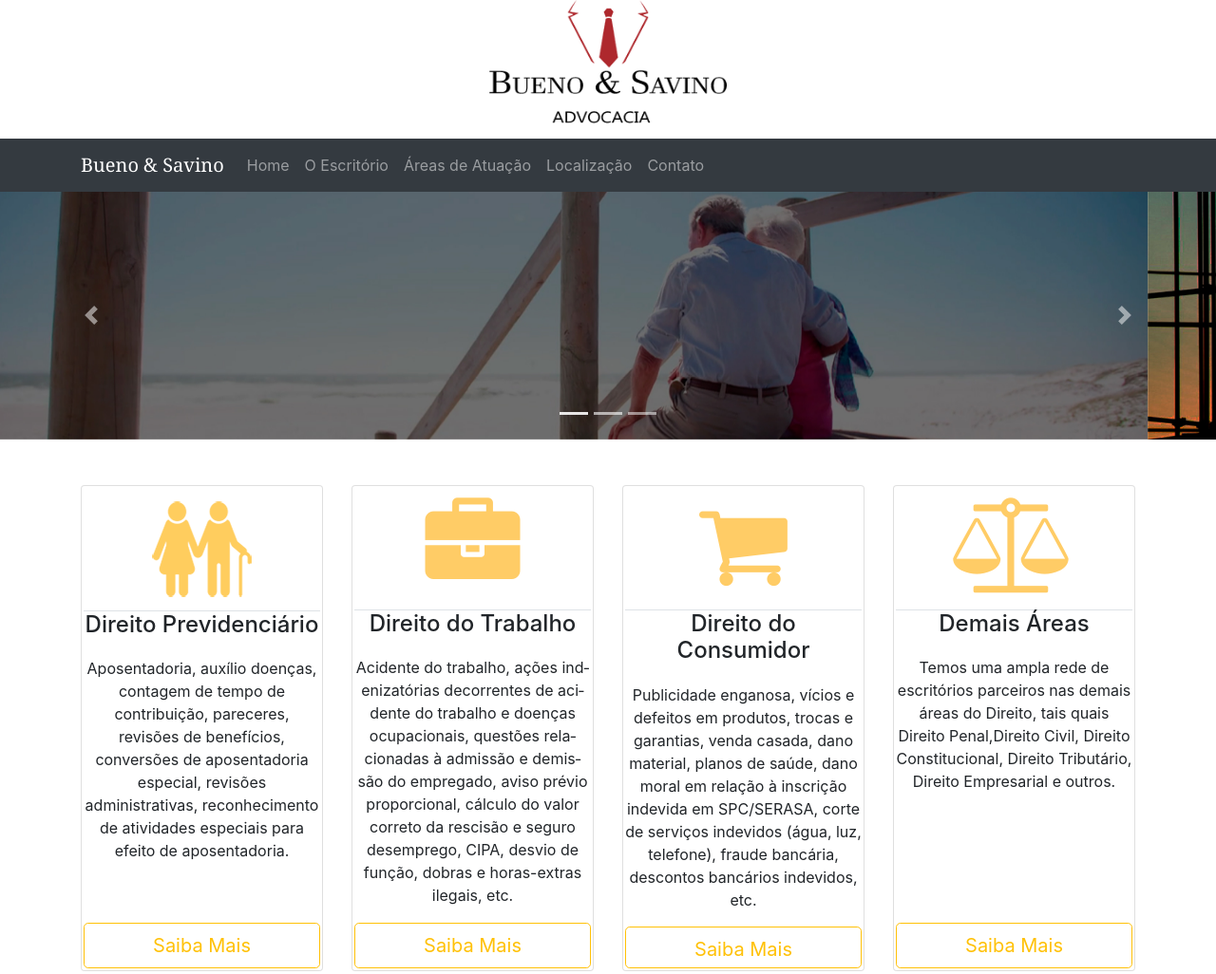
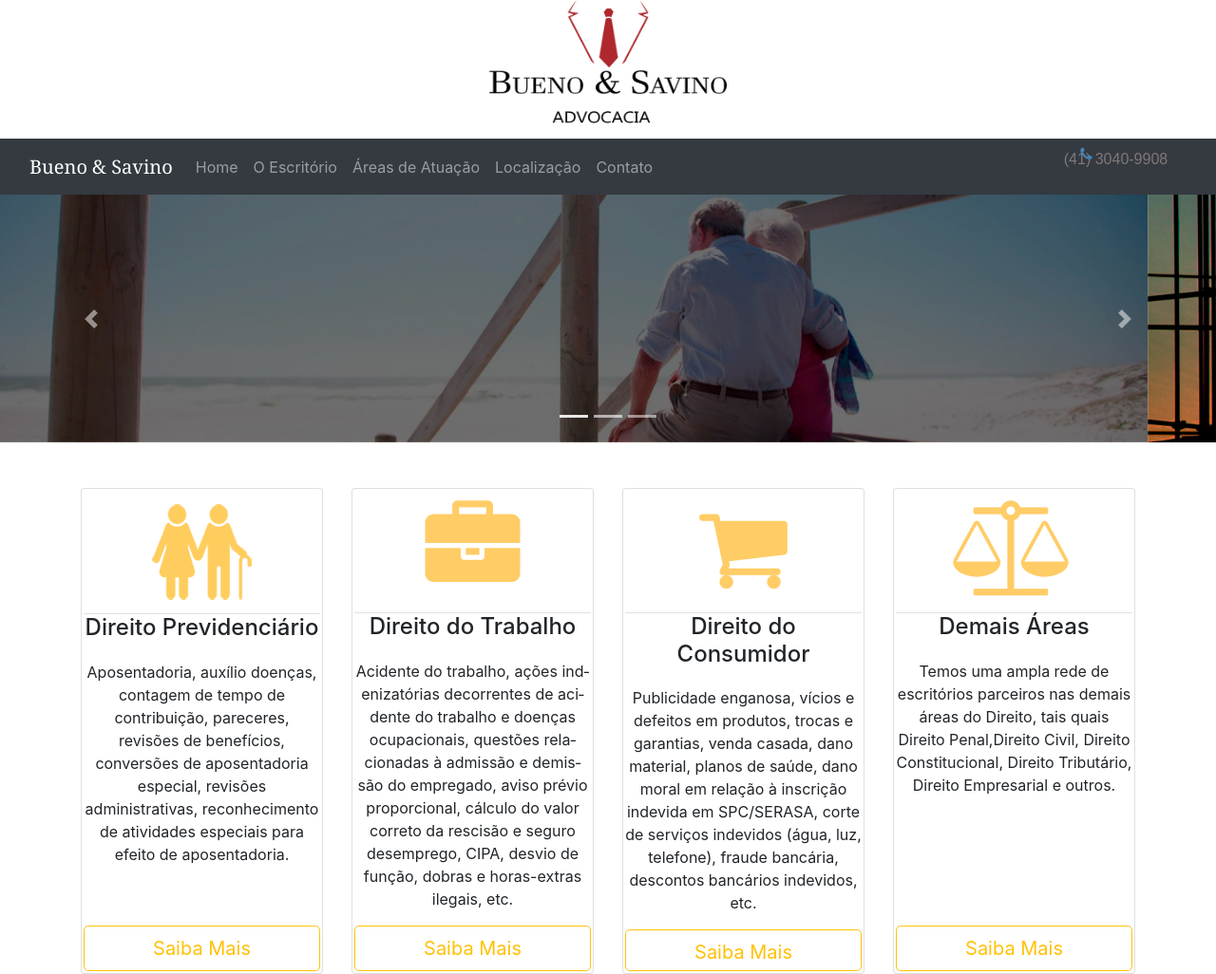
Before and after one commit to Nel-Medeiros/Bueno-Savino, a website: page index.html in a window 1280 px wide. Shown: the top 1026 px of the page at 95% size. Drawn offline with nearby package versions, Linux system fonts and the light colour scheme.

Commit message:
trying to put contact in the navbar

```diff
--- a/index.html
+++ b/index.html
@@ -50,6 +50,16 @@
                         </ul>
 
                     </div>
+
+                </div>
+
+                <div class="contato-nav">
+                    <ul class="contato-nav-info">
+                        <li>
+                            <span><i class="contato-nav-icon fone-icon fa fa-phone"></i></span>
+                            <a href="#">(41) 3040-9908</a>
+                        </li>
+                    </ul>
 
                 </div>
 
@@ -236,7 +246,7 @@
                                 <div class="adv-contato">
                                     <ul class="adv-contato-info">
                                         <li>
-                                            <span><i class="adv-whats-icon fa fa-whatsapp"></i></span>
+                                            <span style="font-size: 20px"><i class="adv-whats-icon fa fa-whatsapp"></i></span>
                                             <a href="#">(41) 9 9933-3200</a>
                                         </li>
                                         <li>
@@ -268,7 +278,7 @@
                                 <div class="adv-contato">
                                     <ul class="adv-contato-info">
                                         <li>
-                                            <span><i class="adv-whats-icon fa fa-whatsapp"></i></span>
+                                            <span style="font-size: 20px"><i class="adv-whats-icon fa fa-whatsapp"></i></span>
                                             <a href="#">(41) 9 9676-6733</a>
                                         </li>
                                         <li>
--- a/style/css/style.css
+++ b/style/css/style.css
@@ -22,6 +22,36 @@
 .nav-brand {
     font-size: 20px;
     font-family: Georgia, 'Times New Roman', Times, serif;
+}
+
+.contato-nav {
+    margin: 0px;
+    padding: 0px;
+    border: none;
+    outline: none;
+    width: 200px;
+}
+
+.contato-nav-info {
+    position: relative;
+    padding: 0px 0px;
+}
+
+.contato-nav-info ul, li {
+    list-style: none;
+    margin: 0px;
+}
+
+.contato-nav-info a {
+    font-size: 16px;
+    color: #807778;
+    line-height: 1.7em;
+    font-weight: 400;
+    font-family: Arial, Helvetica, sans-serif;
+}
+
+.contato-nav-icon {
+
 }
 
 .areas {
```
